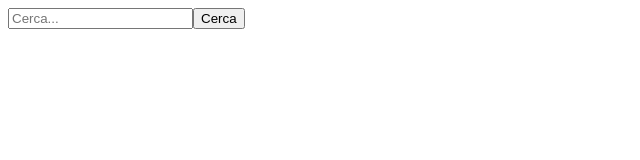
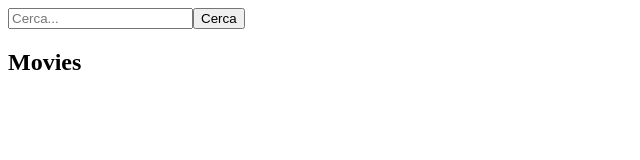
Before and after one commit to GiuseppeBergamo/vue-boolflix, a Vue app: page / in a window 1280 px wide. Shown: the top 160 px of the page, without its empty margins (0-640 px from the left). Built offline with nearby package versions, Linux system fonts and the light colour scheme.

Commit message:
imported MovieSection component in App

```diff
--- a/src/App.vue
+++ b/src/App.vue
@@ -1,19 +1,23 @@
 <template>
   <div id="app">
     <SearchBar placeholder="Cerca..." buttonText="Cerca" @search="searchData"></SearchBar>
+
+    <MovieSection :movies="movies"></MovieSection>
   </div>
 </template>
 
 <script>
 import SearchBar from './components/SearchBar.vue';
 import axios from 'axios';
+import MovieSection from './components/MovieSection.vue';
 
 
 export default {
   name: 'App',
   components: {
-    SearchBar
-  },
+    SearchBar,
+    MovieSection
+},
   data(){
     return{
       movies: [],
```
